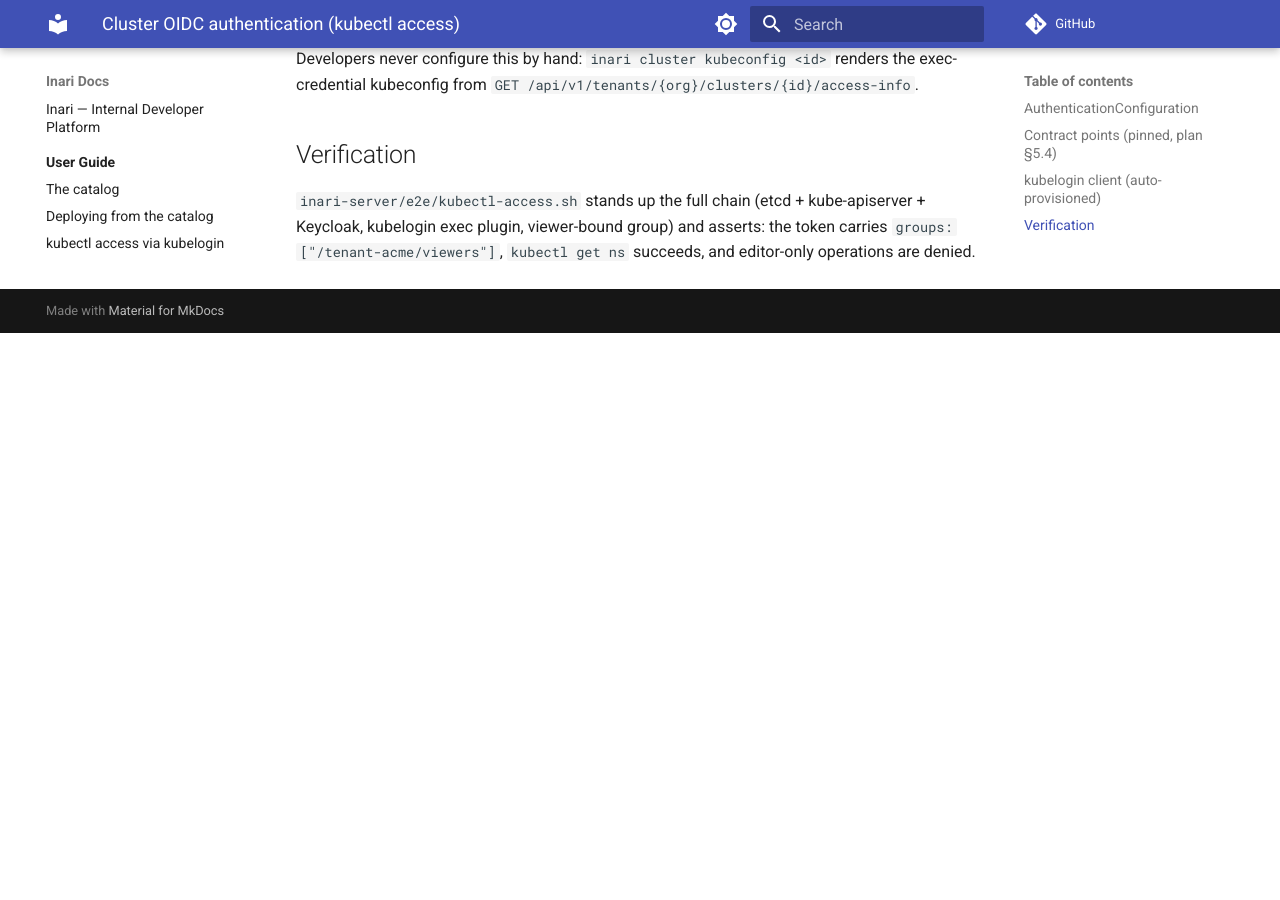
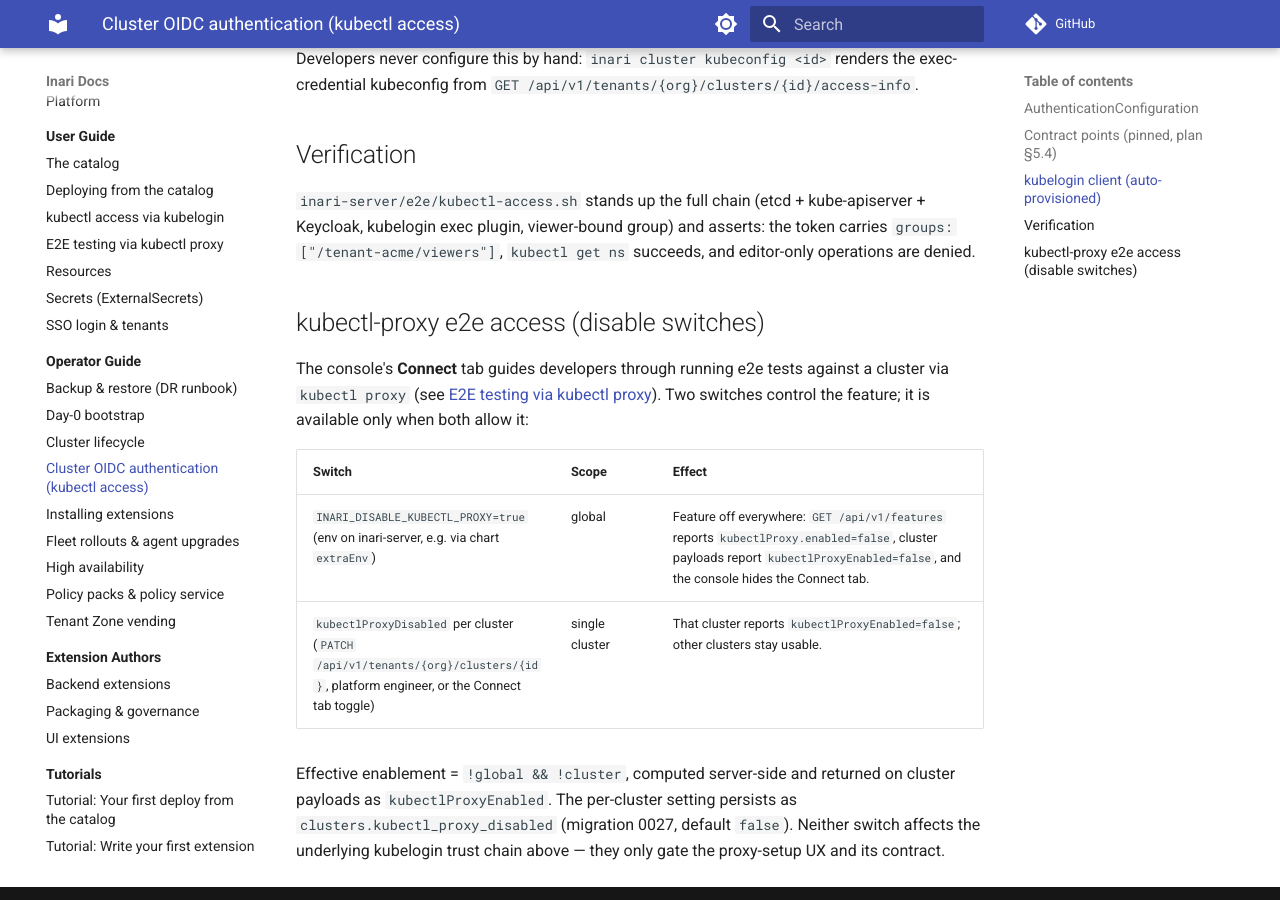
Before and after one commit to 7K-Inari/inari-docs, an MkDocs documentation site: the page built from docs/operator-guide/cluster-oidc-auth.md, in a window 1280 px wide and 900 px high, scrolled down 1969 px. Built offline with MkDocs 1.6.1 and Material for MkDocs 9.7.7, drawn with Linux system fonts in a browser that asks for light colours; comment, search, counter and statistics services are not loaded; before the commit the page ends 2302 px from its top, so only the background shows below that.

Commit message:
docs: kubectl-proxy e2e access — user guide + operator switches

````diff
--- a/docs/operator-guide/cluster-oidc-auth.md
+++ b/docs/operator-guide/cluster-oidc-auth.md
@@ -65,3 +65,21 @@
 ## Verification
 
 `inari-server/e2e/kubectl-access.sh` stands up the full chain (etcd + kube-apiserver + Keycloak, kubelogin exec plugin, viewer-bound group) and asserts: the token carries `groups: ["/tenant-acme/viewers"]`, `kubectl get ns` succeeds, and editor-only operations are denied.
+
+## kubectl-proxy e2e access (disable switches)
+
+The console's **Connect** tab guides developers through running e2e tests
+against a cluster via `kubectl proxy` (see
+[E2E testing via kubectl proxy](../user-guide/kubectl-proxy.md)). Two
+switches control the feature; it is available only when both allow it:
+
+| Switch | Scope | Effect |
+| --- | --- | --- |
+| `INARI_DISABLE_KUBECTL_PROXY=true` (env on inari-server, e.g. via chart `extraEnv`) | global | Feature off everywhere: `GET /api/v1/features` reports `kubectlProxy.enabled=false`, cluster payloads report `kubectlProxyEnabled=false`, and the console hides the Connect tab. |
+| `kubectlProxyDisabled` per cluster (`PATCH /api/v1/tenants/{org}/clusters/{id}`, platform engineer, or the Connect tab toggle) | single cluster | That cluster reports `kubectlProxyEnabled=false`; other clusters stay usable. |
+
+Effective enablement = `!global && !cluster`, computed server-side and
+returned on cluster payloads as `kubectlProxyEnabled`. The per-cluster
+setting persists as `clusters.kubectl_proxy_disabled` (migration 0027,
+default `false`). Neither switch affects the underlying kubelogin trust
+chain above — they only gate the proxy-setup UX and its contract.
--- /dev/null
+++ b/docs/user-guide/kubectl-proxy.md
@@ -0,0 +1,56 @@
+# E2E testing via kubectl proxy
+
+Running end-to-end tests against a tenant cluster from your own machine (or a
+CI runner) is easiest through `kubectl proxy`: it exposes the cluster's API on
+a local port, authenticated by **your own kubeconfig** — no new credentials,
+no VPN, and the control plane never learns your cluster's endpoint
+(pull-only). The console walks you through the whole setup.
+
+## Setup in the console
+
+Open **Clusters → &lt;your cluster&gt; → Connect**. The tab guides you through
+three steps:
+
+1. **Configure kubectl authentication.** A copyable command adds the
+   kubelogin exec credential (issuer URL, your tenant's `org-<slug>-kubectl`
+   client ID, audience) to the kubeconfig that already points at your
+   cluster's API server. Requires [kubelogin](https://github.com/int128/kubelogin)
+   — see [kubectl access via kubelogin](kubectl-access.md) for the underlying
+   trust model.
+2. **Start the proxy.** A copyable `kubectl proxy --port=8001` command (the
+   port is editable). Run it on the machine your tests execute on and leave
+   it running.
+3. **Verify reachability.** The console polls
+   `http://127.0.0.1:<port>/version` directly from your browser and flips to
+   **Proxy reachable** (with the cluster's Kubernetes version) once the proxy
+   answers. The control plane cannot probe your localhost — this check runs
+   entirely in the browser.
+
+Your e2e tests then talk to the cluster through the proxy:
+
+```bash
+kubectl proxy --port=8001 &
+kubectl --server http://127.0.0.1:8001 get namespaces
+# or point your test harness at http://127.0.0.1:8001
+```
+
+!!! note "HTTPS consoles"
+    If the console itself is served over HTTPS, browsers may block the
+    `http://127.0.0.1` probe as mixed content. The indicator then stays in
+    the waiting state even though the proxy works — verify with
+    `curl http://127.0.0.1:8001/version` in that case.
+
+## Disabling the feature
+
+Two switches compose; the proxy flow is available only when **both** allow it:
+
+- **Global kill switch** — the platform operator sets
+  `INARI_DISABLE_KUBECTL_PROXY=true` on the control plane. The Connect tab
+  disappears everywhere and `GET /api/v1/features` reports the feature off.
+- **Per-cluster setting** — a platform engineer toggles *Disable for this
+  cluster* on the Connect tab (or `PATCH /api/v1/tenants/{org}/clusters/{id}`
+  with `{"kubectlProxyDisabled": true}`). Other clusters stay usable.
+
+The effective state is computed by the server and returned as
+`kubectlProxyEnabled` on cluster payloads — clients never combine the flags
+themselves.
````
